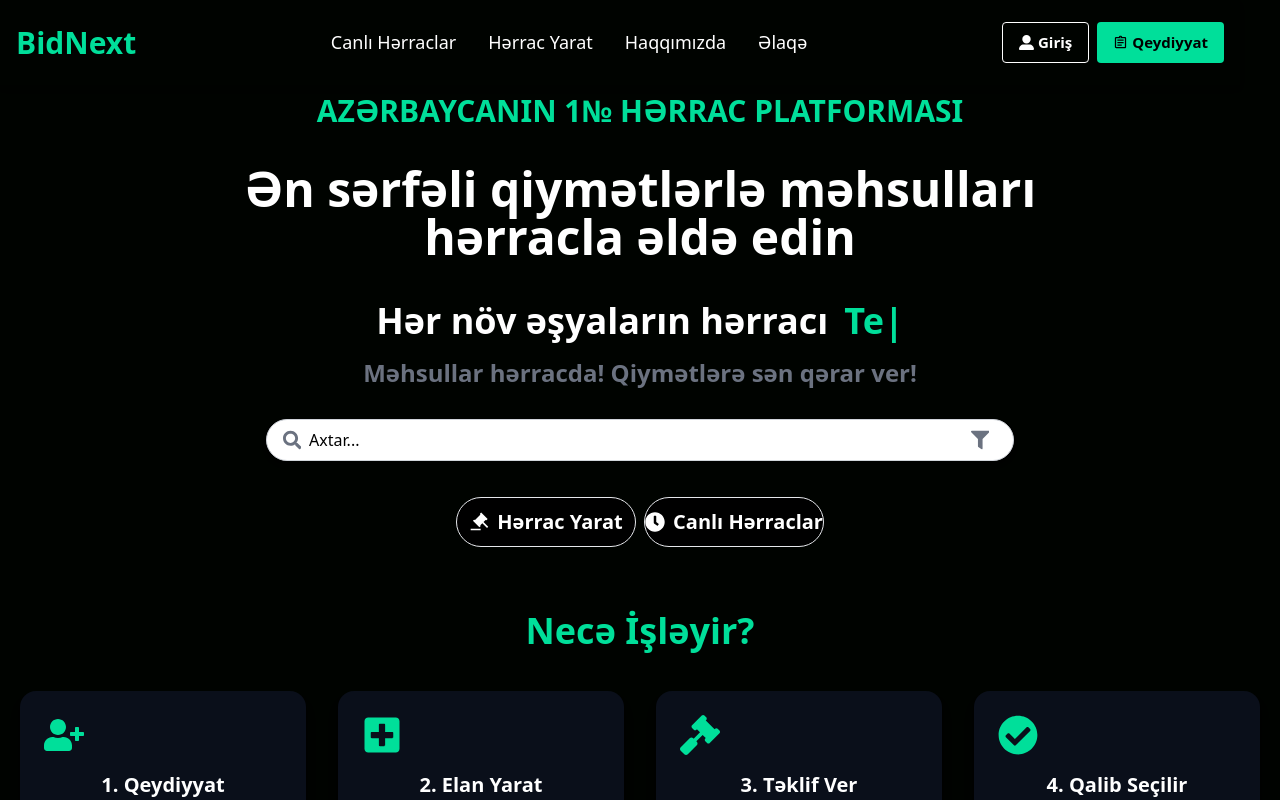
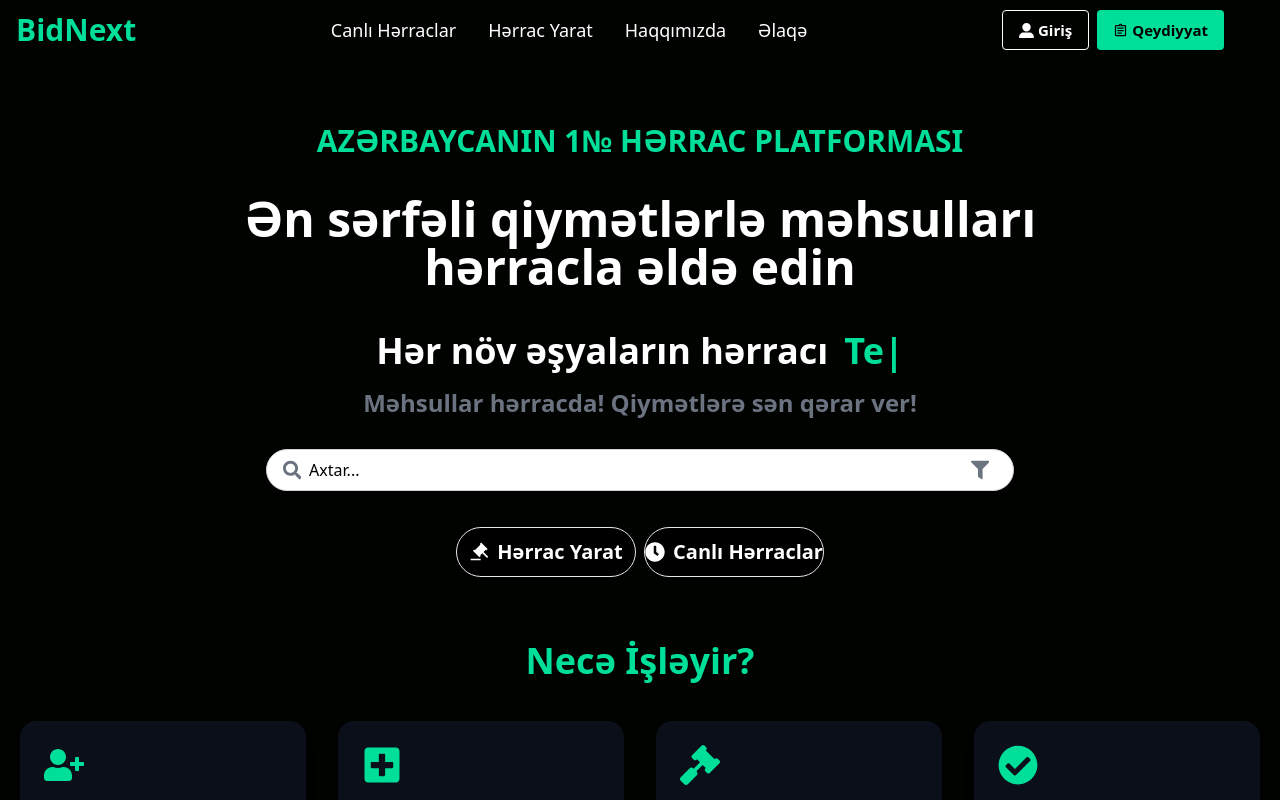
Before and after one commit to sukurov2004/BidNext, a React (Vite) app: page / in a window 1280 px wide. Shown: the top 800 px of the page. Built offline with nearby package versions, Linux system fonts and the light colour scheme.

Commit message:
hero ve logo deyisikliyi

```diff
--- a/src/components/Hero.jsx
+++ b/src/components/Hero.jsx
@@ -9,8 +9,8 @@ function Hero() {
   return (
     <div className="text-white select-none">
       {/* Basliq ve paraqraflar */}
-      <div className="max-w-[800px] mt-[40px] md:mt-[80px] sm:mt-[50px]  mx-auto text-center flex flex-col justify-center">
-        <p className="text-[rgb(0,223,154)] text-[18px] font-bold p-2 md:text-[30px] sm:text-[25px] ">
+      <div className="max-w-[800px] mt-[40px] md:mt-[80px] sm:mt-[100px]  mx-auto text-center flex flex-col justify-center">
+        <p className="text-[rgb(0,223,154)] text-[18px] font-bold p-2 md:text-[30px] sm:text-[25px] mt-[30px]">
           AZƏRBAYCANIN 1№ HƏRRAC PLATFORMASI
         </p>
         <h1 className=" text-3xl font-bold md:text-5xl sm:text-4xl md:py-6">
--- a/src/components/Navbar.jsx
+++ b/src/components/Navbar.jsx
@@ -22,7 +22,7 @@ function Navbar() {
   }, []);
 
   return (
-    <div className="flex fixed top-0 left-0 w-full z-50 shadow-md bg-[#000300] justify-between items-center  h-[85px] max-w-[1240px] mx-auto px-4 text-white ">
+    <div className="flex fixed top-0 left-0 w-full z-50 shadow-md bg-[#000300] justify-between items-center  h-[60px] max-w-[1240px] mx-auto px-4 text-white ">
       <div>
         <h1 className="w-full md:text-3xl sm:text-2xl text-xl text-[#00df9a] font-bold select-none">
           <Link to="/">BidNext</Link>
@@ -81,7 +81,7 @@ function Navbar() {
       >
         <h1 className="w-full text-3xl text-[#00df9a] font-bold m-4 select-none">
           <Link to="/" onClick={handleNavClose}>
-            BidNe
+            BidNext
           </Link>
         </h1>
 
```
